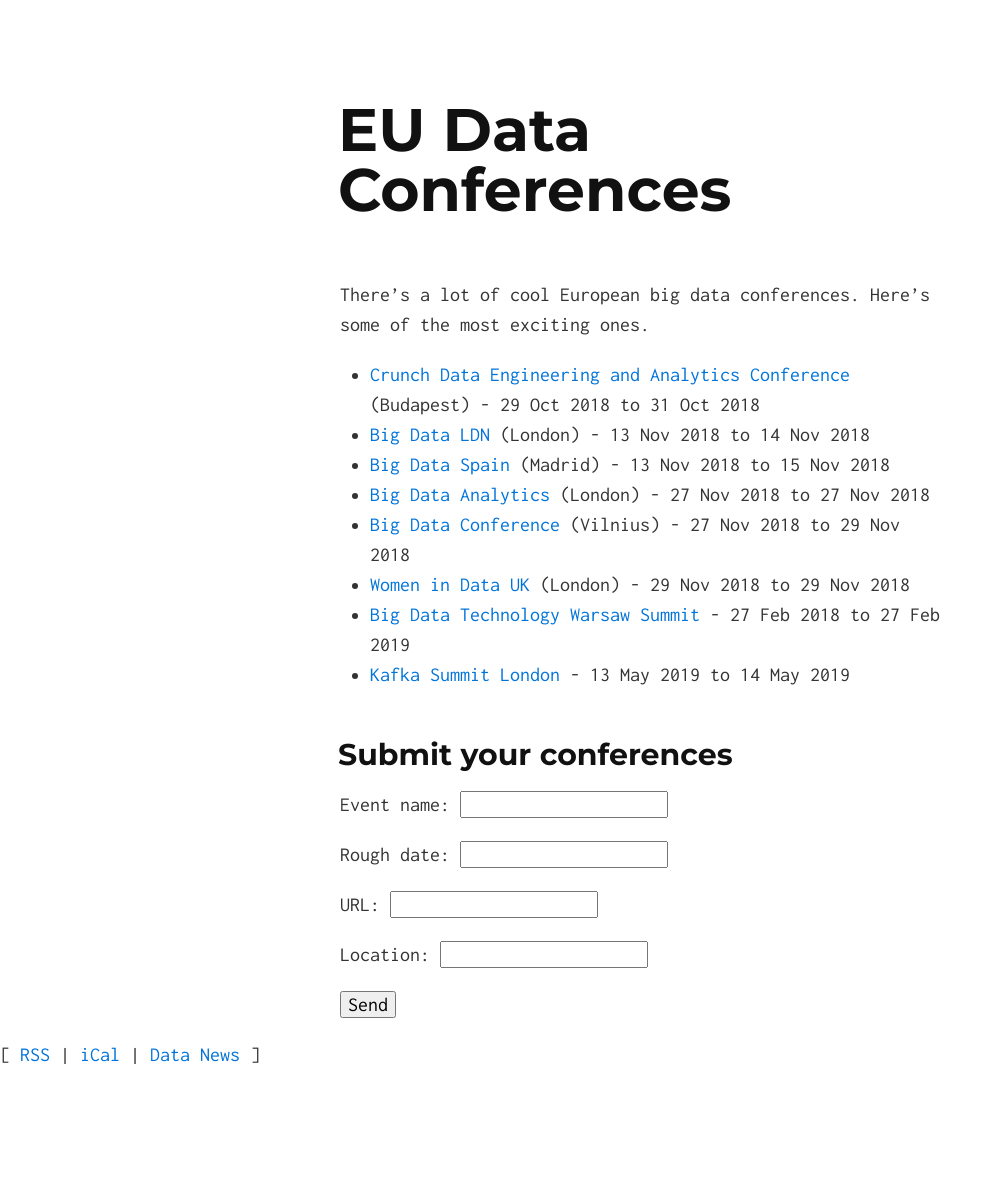
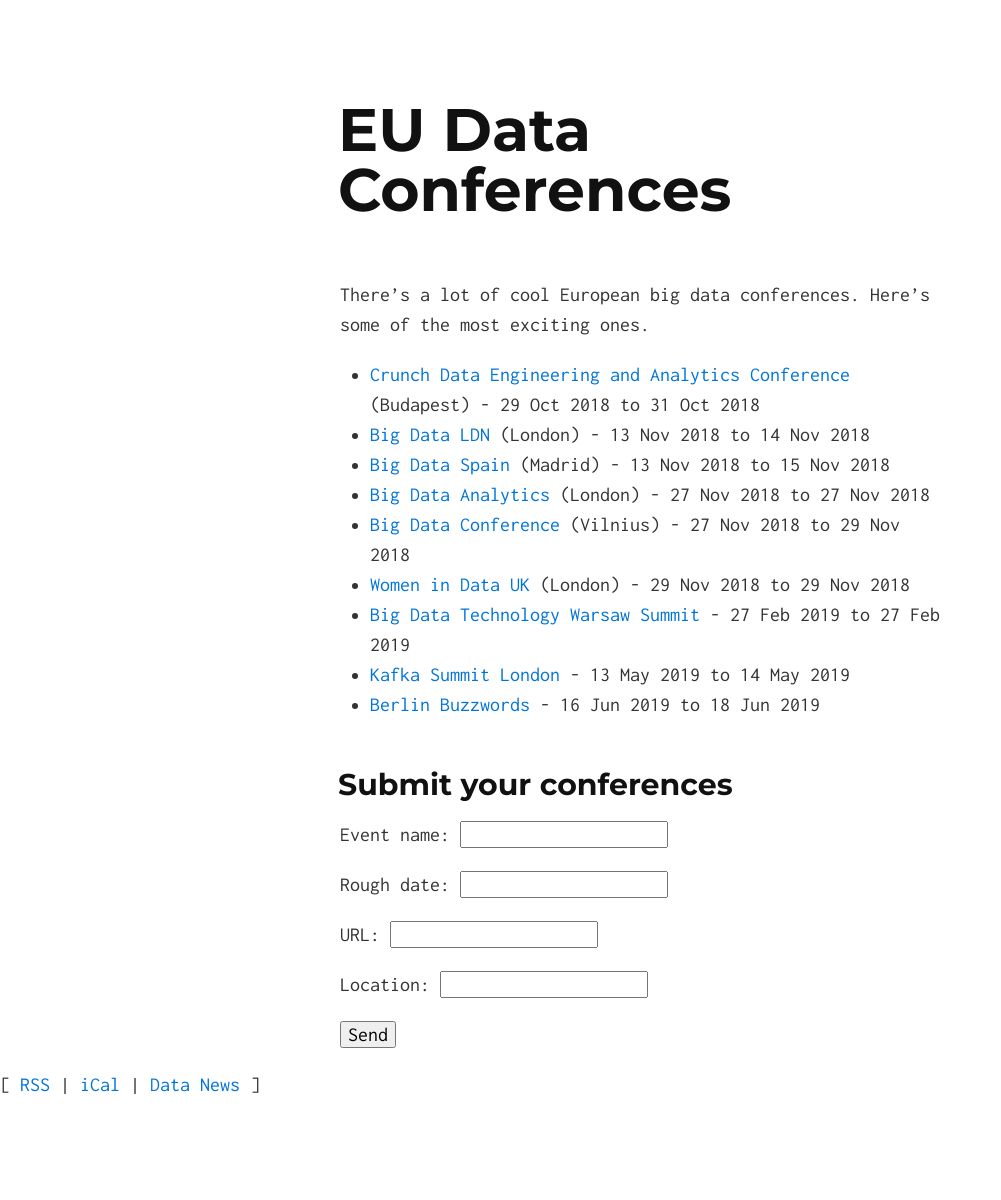
Before and after one commit to eudataconf/eudataconf, a Jekyll site: the page built from index.md, in a window 1280 px wide. Shown: the whole page, without its empty margins (0-1001 px from the left). Built offline with Jekyll 4.4.1, drawn with Linux system fonts in a browser that asks for light colours; a script that is not in the unit is left out; before the commit the page ends 1170 px from its top, so only the background shows below that.

Commit message:
fix dates, add Berlin Buzzwords

```diff
--- a/_data/conferences.yml
+++ b/_data/conferences.yml
@@ -43,8 +43,8 @@
     uri: 'http://womenindata.co.uk'
   - enddate: 2019-02-27
     name: Big Data Technology Warsaw Summit
-    roughdate: 27 February 2018
-    startdate: 2018-02-27
+    roughdate: 27 February 2019
+    startdate: 2019-02-27
     uid: 38
     uri: 'http://getindata.com/become-speaker-big-data-technology-warsaw-2019/'
   - name: Kafka Summit London
@@ -53,3 +53,9 @@
     enddate: 2019-05-14
     uid: 40
     uri: 'https://kafka-summit.org/events/kafka-summit-london-2019/'
+  - name: Berlin Buzzwords
+    roughdate: 16-18 June 2019
+    startdate: 2019-06-16
+    enddate: 2019-06-18
+    uid: 41
+    uri: 'https://berlinbuzzwords.de'
```
